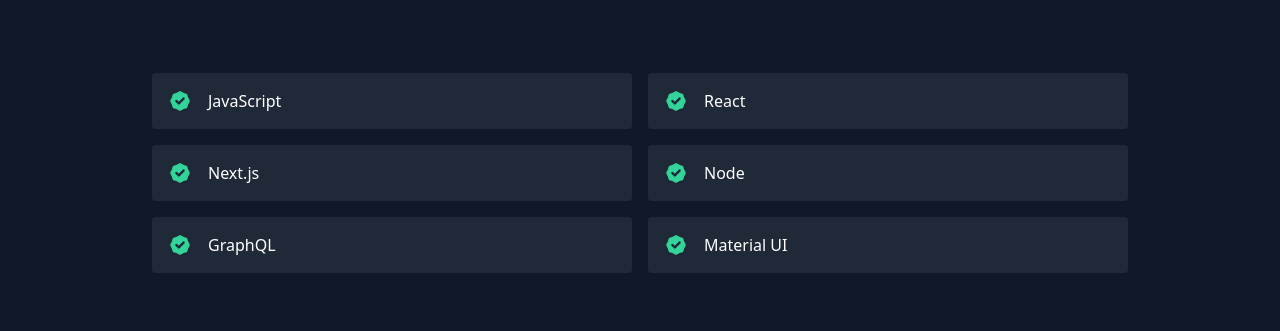
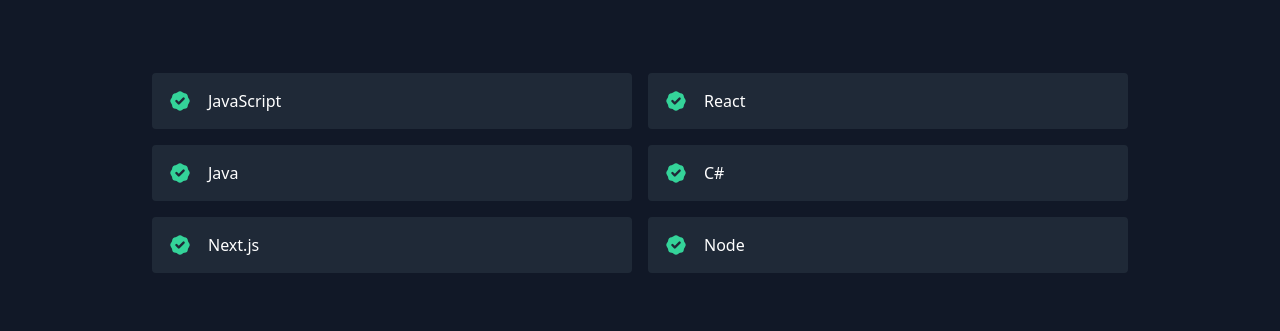
Before and after one commit to pwsmith4/my-portfolio, a React (Create React App) app: page / in a window 1280 px wide. Shown: the part 2380-2711 px from the top of the page. Built offline with nearby package versions, Linux system fonts and the light colour scheme.

Commit message:
Update Info

```diff
--- a/src/components/Contact.js
+++ b/src/components/Contact.js
@@ -40,7 +40,7 @@
             style={{ filter: "opacity(0.7)" }}
             src="https://www.google.com/maps/embed/v1/place?q=Folsom,+CA&key=AIzaSyBFw0Qbyq9zTFTd-tUY6dZWTgaQzuU17R8"/>
           <div className="bg-gray-900 relative flex flex-wrap py-6 rounded shadow-md">
-            <div className="lg:w-1/2 px-6">
+            <div className="lg:w-1/3 px-6">
               <h2 className="title-font font-semibold text-white tracking-widest text-xs">
                 ADDRESS
               </h2>
--- a/src/data.js
+++ b/src/data.js
@@ -52,8 +52,8 @@
 export const skills = [
   "JavaScript",
   "React",
+  "Java",
+  "C#",
   "Next.js",
   "Node",
-  "GraphQL",
-  "Material UI",
 ];
```
